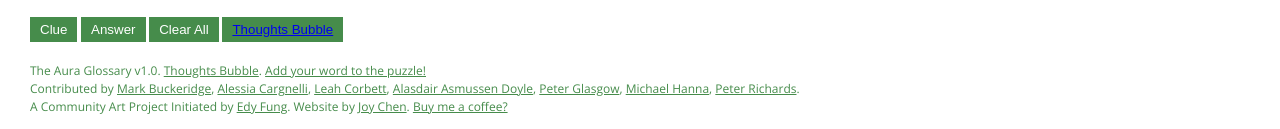
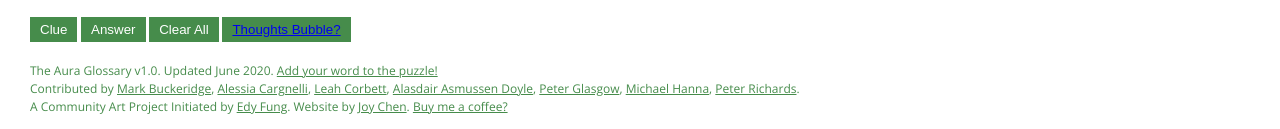
Before and after one commit to utterflutter/auraglossary.github.io, a plain HTML site: page index.html in a window 1280 px wide. Shown: the part 711-840 px from the top of the page. Drawn offline with nearby package versions, Linux system fonts and the light colour scheme.

Commit message:
Update index.html

```diff
--- a/index.html
+++ b/index.html
@@ -32,13 +32,11 @@
         <button id="clear_all">Clear All</button>
         <button><a href="01.html" target="popup"
   onclick="window.open('01.html','popup','width=360,height=200'); return false;">
-    Thoughts Bubble</a></button>
+    Thoughts Bubble?</a></button>
     </div>
 
     <div class="description">
-        The Aura Glossary v1.0. <a href="01.html" target="popup"
-  onclick="window.open('01.html','popup','width=360,height=200'); return false;">
-    Thoughts Bubble</a>. <a href="https://docs.google.com/forms/d/e/1FAIpQLSfkXy7mTqjFzlwq_hq7oUElbylBDdwHVWErCRWPDNchjvjE_A/formrestricted" target="_blank">Add your word to the puzzle! </a><br/>Contributed by <a href="http://www.markbuckeridge.com/" target="_blank">Mark Buckeridge</a>, <a href="http://www.arraystudiosbelfast.com/alessia-cargnelli.html" target="_blank">Alessia Cargnelli</a>, <a href="http://leahcorbett.net/" target="_blank">Leah Corbett</a>, <a href="http://www.alasdairasmussendoyle.com/" target="_blank">Alasdair Asmussen Doyle</a>, <a href="http://www.peterglasgow.co.uk/" target="_blank">Peter Glasgow</a>, <a href="http://www.michaelhanna.org/" target="_blank">Michael Hanna</a>, <a href="https://richardspeter.co.uk/" target="_blank">Peter Richards</a>.<br/>A Community Art Project Initiated by <a href= "https://edy-f.com/" target="_blank">Edy Fung</a>. Website by <a href="https://holditxyz.com/" target="_blank">Joy Chen</a>. <a href="https://www.buymeacoffee.com/auraglossary" target="_blank">Buy me a coffee?</a>
+        The Aura Glossary v1.0. Updated June 2020. <a href="https://docs.google.com/forms/d/e/1FAIpQLSfkXy7mTqjFzlwq_hq7oUElbylBDdwHVWErCRWPDNchjvjE_A/formrestricted" target="_blank">Add your word to the puzzle! </a><br/>Contributed by <a href="http://www.markbuckeridge.com/" target="_blank">Mark Buckeridge</a>, <a href="http://www.arraystudiosbelfast.com/alessia-cargnelli.html" target="_blank">Alessia Cargnelli</a>, <a href="http://leahcorbett.net/" target="_blank">Leah Corbett</a>, <a href="http://www.alasdairasmussendoyle.com/" target="_blank">Alasdair Asmussen Doyle</a>, <a href="http://www.peterglasgow.co.uk/" target="_blank">Peter Glasgow</a>, <a href="http://www.michaelhanna.org/" target="_blank">Michael Hanna</a>, <a href="https://richardspeter.co.uk/" target="_blank">Peter Richards</a>.<br/>A Community Art Project Initiated by <a href= "https://edy-f.com/" target="_blank">Edy Fung</a>. Website by <a href="https://holditxyz.com/" target="_blank">Joy Chen</a>. <a href="https://www.buymeacoffee.com/auraglossary" target="_blank">Buy me a coffee?</a>
     </div>
     <script src="scripts.js?v=0.10"></script>
 </body>
```
